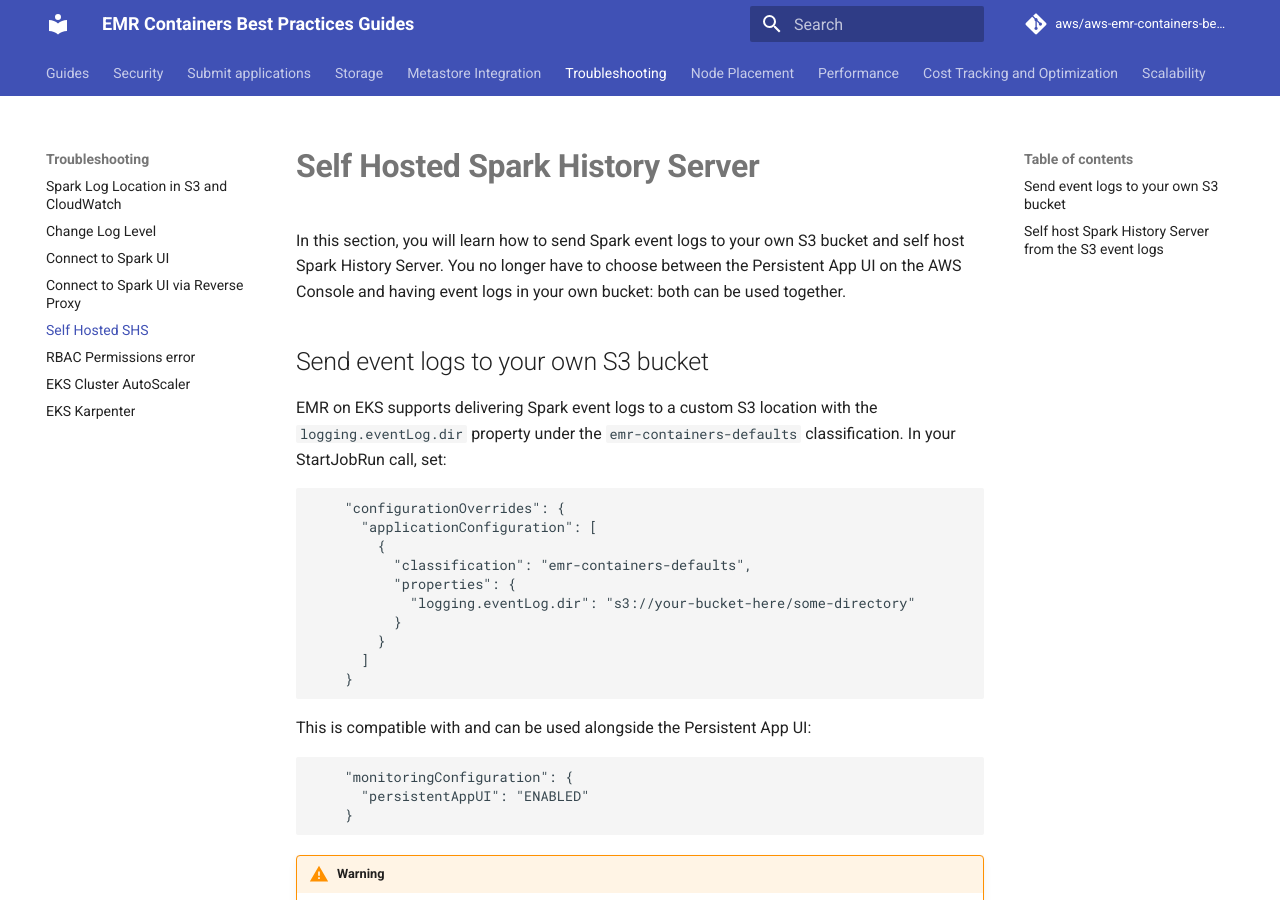
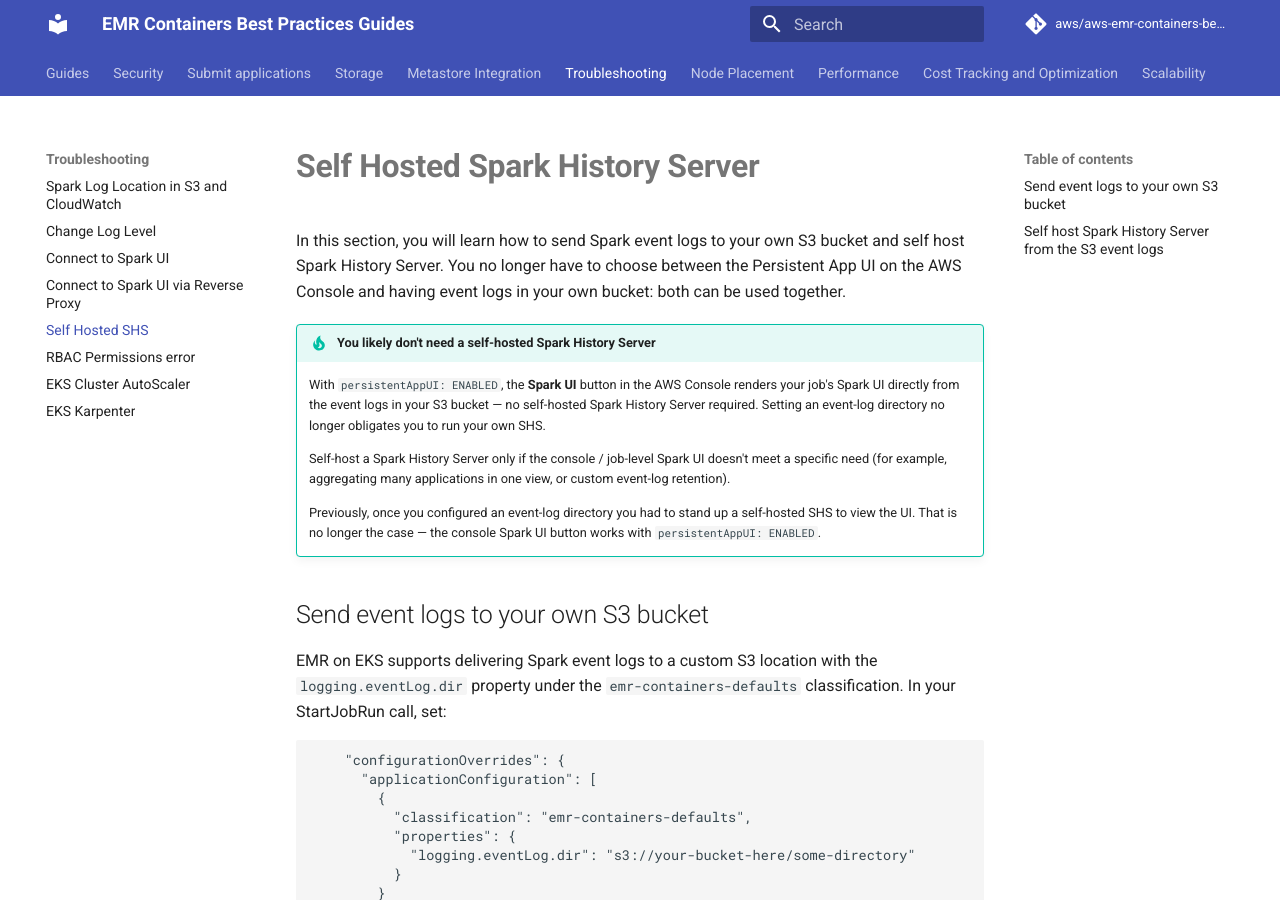
Before and after one commit to aws/aws-emr-containers-best-practices, an MkDocs documentation site: the page built from content/troubleshooting/docs/self-hosted-shs.md, in a window 1280 px wide and 900 px high. Built offline with MkDocs 1.6.1 and Material for MkDocs 9.7.7, drawn with Linux system fonts in a browser that asks for light colours; comment, search, counter and statistics services are not loaded.

Commit message:
docs: clarify self-hosted SHS is optional with Persistent App UI (#95)
Add a tip callout noting the AWS Console Spark UI button renders from
S3 event logs when persistentAppUI is ENABLED, so a self-hosted Spark
History Server is only needed on-demand (e.g. cross-application view or
custom retention) rather than being required once an event-log dir is set.

Co-authored-by: Karthik Prabhakar <subbakk@amazon.com>

```diff
--- a/content/troubleshooting/docs/self-hosted-shs.md
+++ b/content/troubleshooting/docs/self-hosted-shs.md
@@ -1,6 +1,13 @@
 # **Self Hosted Spark History Server**
 
 In this section, you will learn how to send Spark event logs to your own S3 bucket and self host Spark History Server. You no longer have to choose between the Persistent App UI on the AWS Console and having event logs in your own bucket: both can be used together.
+
+!!! tip "You likely don't need a self-hosted Spark History Server"
+    With `persistentAppUI: ENABLED`, the **Spark UI** button in the AWS Console renders your job's Spark UI directly from the event logs in your S3 bucket — no self-hosted Spark History Server required. Setting an event-log directory no longer obligates you to run your own SHS.
+
+    Self-host a Spark History Server only if the console / job-level Spark UI doesn't meet a specific need (for example, aggregating many applications in one view, or custom event-log retention).
+
+    Previously, once you configured an event-log directory you had to stand up a self-hosted SHS to view the UI. That is no longer the case — the console Spark UI button works with `persistentAppUI: ENABLED`.
 
 ## Send event logs to your own S3 bucket
 
```
